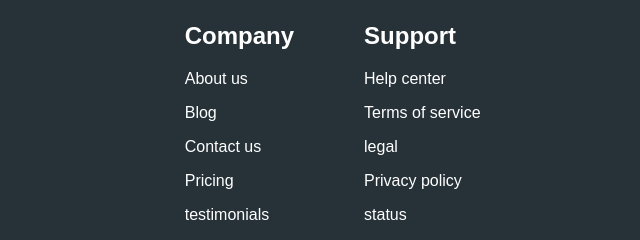
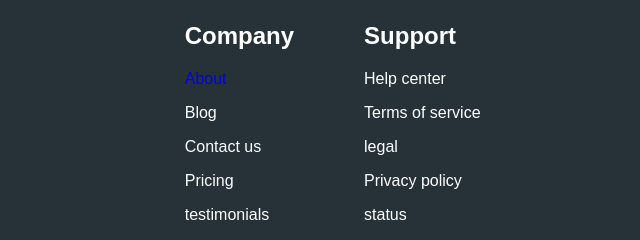
Before and after one commit to pradeep312205/nexcent, a plain HTML site: page index.html in a window 1280 px wide. Shown: the part 3899-4139 px from the top of the page, 258-898 px from the left. Drawn offline with Linux system fonts and the light colour scheme.

Commit message:
Update index.html

```diff
--- a/index.html
+++ b/index.html
@@ -1478,7 +1478,7 @@ margin-bottom:100px;
 
     <div class="insdie1">
       <h2>Company</h2>
-      <p>About us</p>
+      <a href="about.html" style="text-decoration: none;">About</a>
       <p>Blog</p>
       <p>Contact us</p>
       <p>Pricing</p>
@@ -1503,4 +1503,5 @@ margin-bottom:100px;
     </div>
 
   </body>
+
 </html>
```
